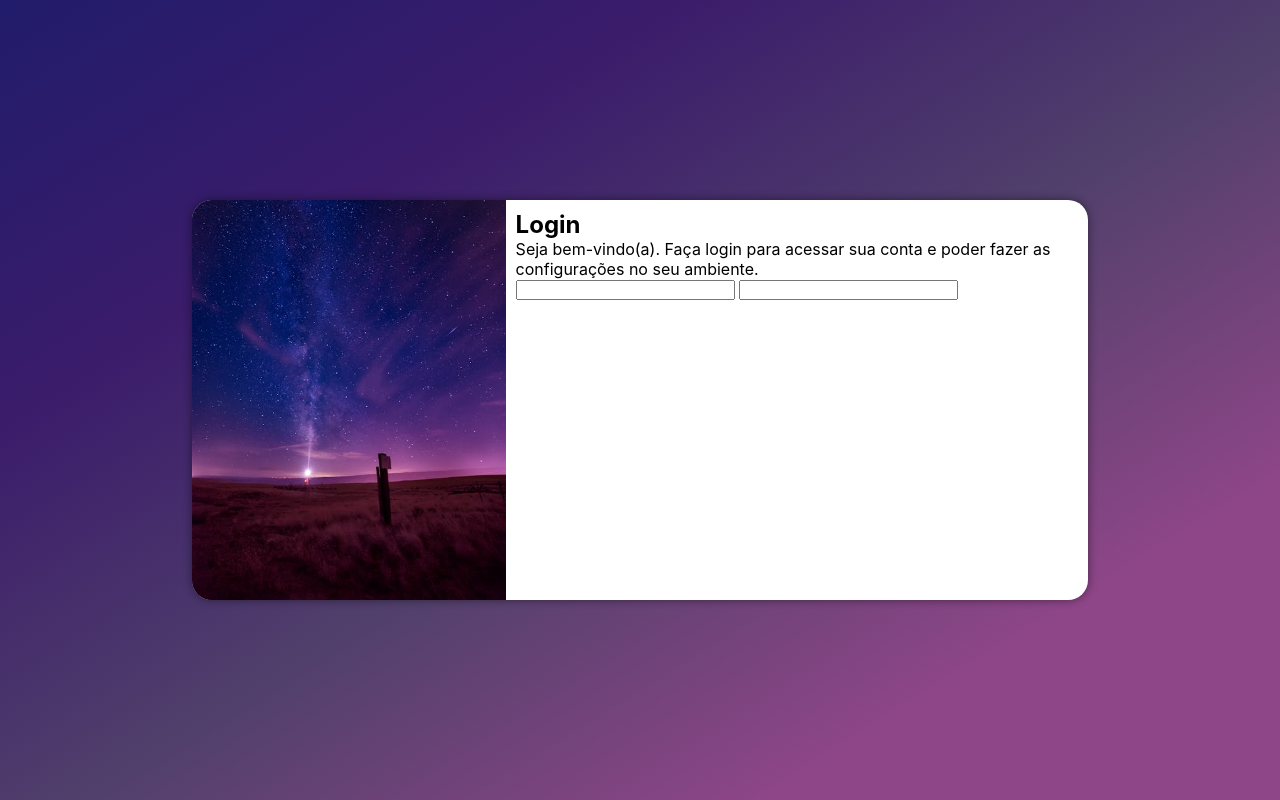
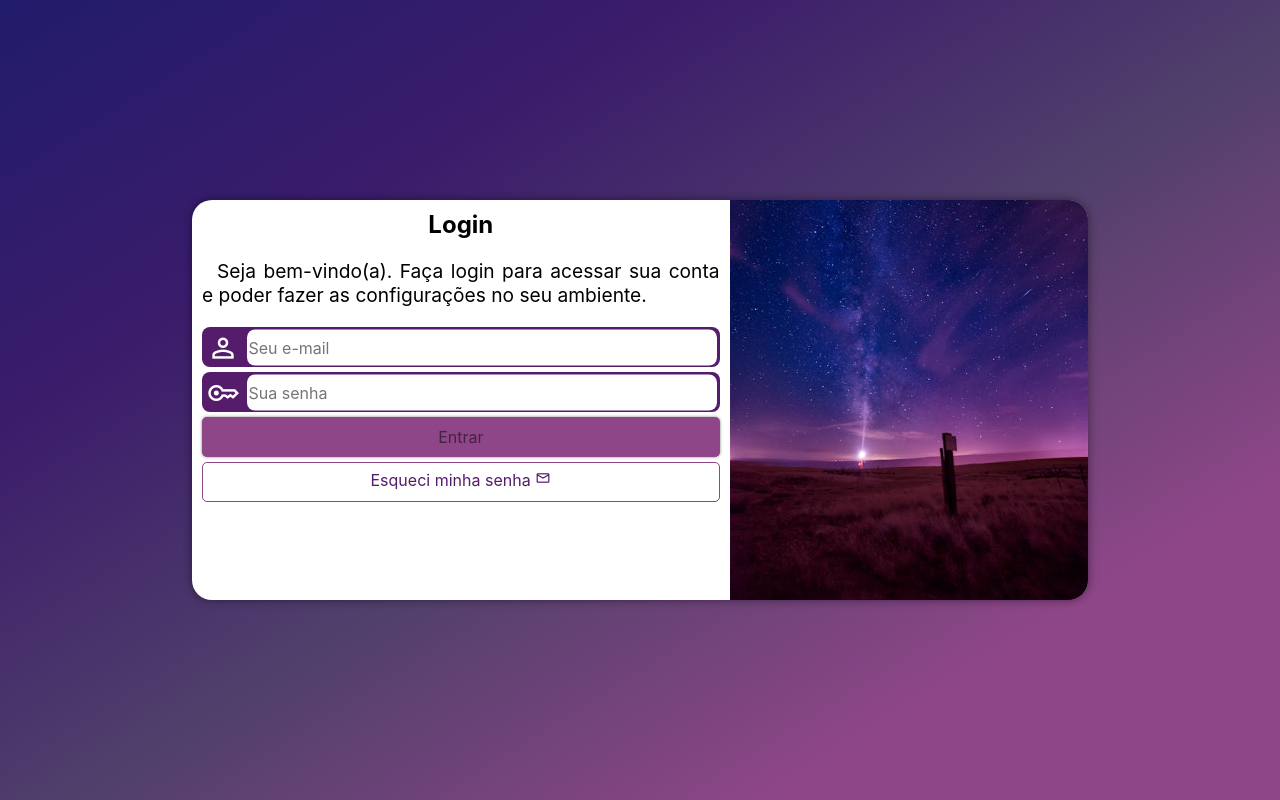
Before and after one commit to MatheusMachadoDM/html-css, a plain HTML site: page modulo-4/desafios/desafio002/index.html in a window 1280 px wide. Drawn offline with nearby package versions, Linux system fonts and the light colour scheme.

Commit message:
finalizando login

```diff
--- a/modulo-4/desafios/desafio002/estilos/media-query.css
+++ b/modulo-4/desafios/desafio002/estilos/media-query.css
@@ -3,7 +3,7 @@
 @media screen and (orientation: landscape){
     #login{
         width: 80vw;
-        height: 80vh;
+        height: 70vh;
     }
     #imagem{
         float: left;
@@ -16,6 +16,7 @@
         float: right;
         width: 70%;
     }
+
 }
 /*Versão para tablet*/
 @media screen and (min-width: 768px) and (max-width: 1024px){
@@ -24,18 +25,27 @@
     }
     #login{
         width: 80vw;
+        height: 320px;
     }
     #imagem{
         float: left;
         width: 30%;
         height: 100%;
 
-        background-position: left bottom;
+        background-position: center bottom;
     }
     #formulario{
         float: right;
         width: 70%;
     }
+    #formulario p{
+        font-size: 1em;
+    }
+    #campo input{
+        width: calc(100% - 46px);
+        transform: translateY(-11px);
+    }
+
 }
 /*Versão para telas maiores*/
 @media screen and (min-width: 1025px){
@@ -47,14 +57,21 @@
         height: 400px;
     }
     #imagem{
-        float: left;
-        width: 35%;
+        float: right;
+        width: 40%;
         height: 100%;
 
         background-position: center bottom;
     }
     #formulario{
-        float: right;
-        width: 65%;
+        float: left;
+        width: 60%;
+    }
+    #formulario p{
+        font-size: 1.2em;
+    }
+    #campo input{
+        width: calc(100% - 47px);
+        transform: translateY(-10.5px);
     }
 }
--- a/modulo-4/desafios/desafio002/estilos/style.css
+++ b/modulo-4/desafios/desafio002/estilos/style.css
@@ -30,7 +30,7 @@ main{
     background-color: white;
     position: absolute;
     width: 250px;
-    height: 500px;
+    height: 520px;
     border-radius: 20px;
 
     overflow: hidden;
@@ -51,3 +51,77 @@ main{
     display: block;
     padding: 10px;
 }
+#formulario h1{
+    text-align: center;
+}
+#formulario p{
+    font-size: 0.8em;
+    text-align: justify;
+    text-indent: 15px;
+    margin: 20px 0px;
+}
+#campo{
+    background-color: #551C6B;
+    height: 40px;
+    border-radius: 8px;
+    margin: 5px 0px;
+
+
+
+}
+#campo span{
+    color: white;
+    font-size: 2em;
+    width: 40px;
+    padding: 5px;
+}
+#campo input{
+
+    font-size: 1em;
+    width: calc(100% - 45px);
+    height: 90%;
+    border: 0px;
+    border-radius: 8px;
+    padding: 2px;
+    transform: translateY(-11px);
+}
+form label{
+    display: none;
+}
+form > input[type=submit]{
+    display: block;
+    font-size: 1em;
+    width: 100%;
+    height: 40px;
+    color: #462242;
+
+    background-color: var(--cor5);
+    border: none;
+    border-radius: 5px;
+    box-shadow: 0px 0px 3px rgba(0, 0, 0, 0.5);
+}
+form > input[type=submit]:hover{
+    background-color: #683363;
+    cursor: pointer;
+}
+form > a.botao{
+    display: block;
+    text-align: center;
+    width: 100%;
+    height: 40px;
+    font-size: 1em;
+    border:1px solid var(--cor5);
+    border-radius: 5px;
+    text-decoration: none;
+    color: var(--cor2);
+    padding-top: 7px;
+    margin-top: 5px;
+
+    background-color: white;
+}
+form > a.botao:hover{
+    background-color: #af58a6;
+}
+.botao > span{
+    font-size: 1em;
+}
--- a/modulo-4/desafios/desafio002/index.html
+++ b/modulo-4/desafios/desafio002/index.html
@@ -4,6 +4,7 @@
     <meta charset="UTF-8">
     <meta name="viewport" content="width=device-width, initial-scale=1.0">
     <title>Projeto Login</title>
+    <link rel="stylesheet" href="https://fonts.googleapis.com/css2?family=Material+Symbols+Outlined:opsz,wght,FILL,GRAD@48,400,0,0" />
     <link rel="stylesheet" href="estilos/style.css" media="all">
     <link rel="stylesheet" href="estilos/media-query.css">
 </head>
@@ -16,8 +17,29 @@
                 <h1>Login</h1>
                 <p>Seja bem-vindo(a). Faça login para acessar sua conta e poder fazer as configurações no seu ambiente.</p>
                 <form action="#" method="post">
-                    <input type="email" name="email" id="iemail">
-                    <input type="password" name="senha" id="isenha">
+                    <div id="campo">
+                        <span class="material-symbols-outlined">
+                            person
+                        </span>
+
+                        <input type="email" name="email" id="iemail" placeholder="Seu e-mail" autocomplete="email" required>
+
+                        <label for="iemail">Login</label>
+                    </div>
+                    <div id="campo">
+                        <span class="material-symbols-outlined">
+                            key
+                        </span>
+
+                        <input type="password" name="senha" id="isenha" placeholder="Sua senha" autocomplete="current-password" required minlength="8" maxlength="20">
+
+                        <label for="isenha">Senha</label>
+                    </div>
+                    <input type="submit" value="Entrar">
+                    <a href="#" class="botao">Esqueci minha senha                     <span class="material-symbols-outlined">
+                        mail
+                    </span></a>
+
                 </form>
             </div>
         </section>
```
